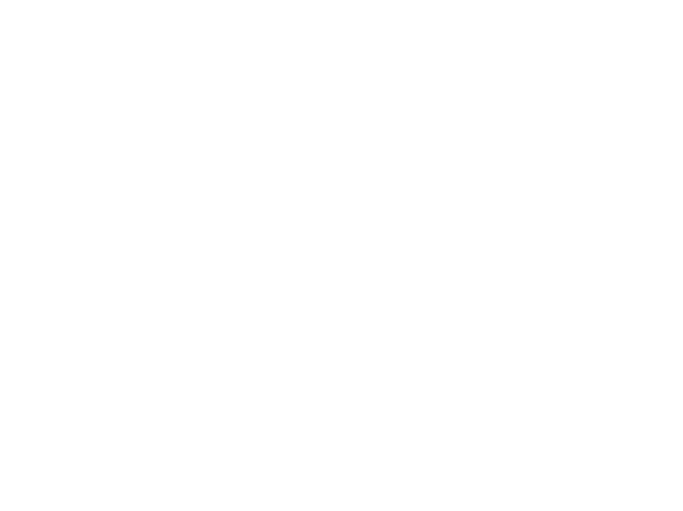
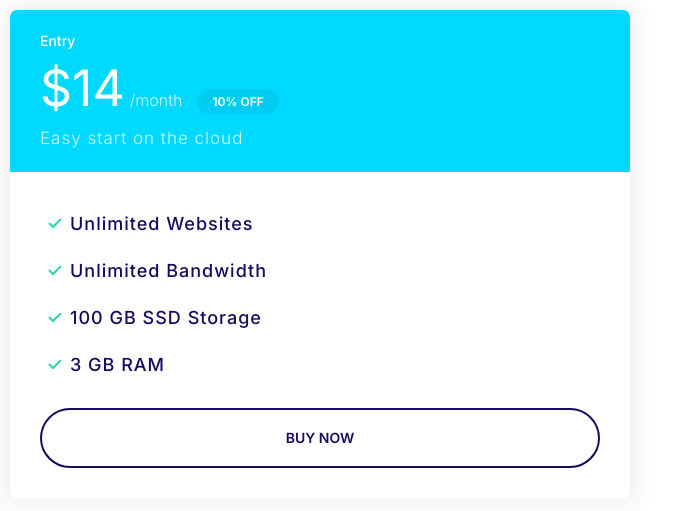
Before and after one commit to techabie/moshify, a plain HTML site: page index.html in a window 1280 px wide. Shown: the whole page, without its empty margins (0-683 px from the left). Drawn offline with Linux system fonts and the light colour scheme.

Commit message:
define the plan component

```diff
--- a/css/styles.css
+++ b/css/styles.css
@@ -106,6 +106,7 @@
 }
 .badge--small {
   font-size: 1.6rem;
+  padding: 0.5rem 1.5rem;
 }
 @media screen and (min-width: 1024px) {
   .badge {
@@ -275,3 +276,49 @@
   background: var(--color-secondary);
   color: white;
 }
+.card--secondary .badge--secondary {
+  background: #02cdf1;
+}
+
+/* Plan */
+.plan__name {
+  color: #fff;
+  margin: 0;
+  font-weight: 500;
+  font-size: 2.4rem;
+}
+.plan__price {
+  font-size: 6rem;
+}
+.plan__billing-cycle {
+  font-size: 2.4rem;
+  font-weight: 300;
+  opacity: 0.8;
+  margin-right: 1rem;
+}
+.plan__description {
+  font-size: 2rem;
+  font-weight: 300;
+  letter-spacing: 1px;
+  opacity: 0.8;
+  display: block;
+}
+.plan .list__item {
+  margin-bottom: 2rem;
+  letter-spacing: 1px;
+  font-weight: 500;
+}
+@media screen and (min-width: 1024px) {
+  .plan__name {
+    font-size: 1.4rem;
+  }
+  .plan__price {
+    font-size: 5rem;
+  }
+  .plan__billing-cycle {
+    font-size: 1.6rem;
+  }
+  .plan__description {
+    font-size: 1.7rem;
+  }
+}
--- a/index.html
+++ b/index.html
@@ -13,5 +13,30 @@
     <link rel="stylesheet" href="css/normalize.css" />
     <link rel="stylesheet" href="css/styles.css" />
   </head>
-  <body></body>
+  <body>
+    <div style="width: 50%; padding: 1rem">
+      <div class="plan">
+        <div class="card">
+          <header class="card__header card--secondary">
+            <!-- use h3 here because we want to keep hierrachy and semantic in html, never skip and jump to h5 or h6 because
+             it's not good. we can style this h3 using class selector -->
+            <h3 class="plan__name">Entry</h3>
+            <span class="plan__price">$14</span>
+            <span class="plan__billing-cycle">/month</span>
+            <span class="badge badge--secondary badge--small">10% OFF</span>
+            <span class="plan__description">Easy start on the cloud</span>
+          </header>
+          <div class="card__body">
+            <ul class="list list--tick">
+              <li class="list__item">Unlimited Websites</li>
+              <li class="list__item">Unlimited Bandwidth</li>
+              <li class="list__item">100 GB SSD Storage</li>
+              <li class="list__item">3 GB RAM</li>
+            </ul>
+            <button class="btn btn--outline btn--block">Buy Now</button>
+          </div>
+        </div>
+      </div>
+    </div>
+  </body>
 </html>
```
Also changed, not shown: components/plans.html (added, +22 -0 lines).
